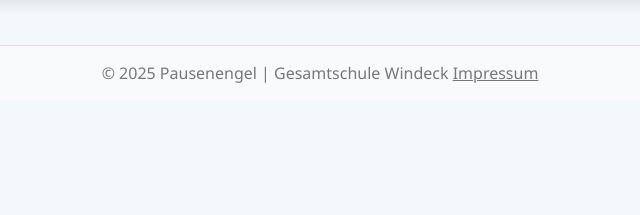
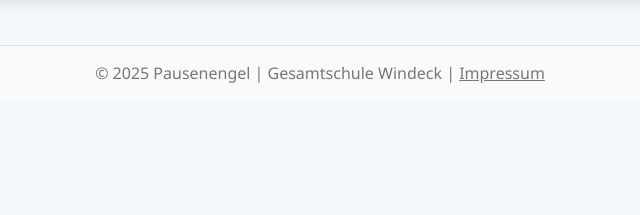
Before and after one commit to ProgamerPCC/Pausenengel-Website, a plain HTML site: page blog.html in a window 1280 px wide. Shown: the part 355-570 px from the top of the page, 320-960 px from the left. Drawn offline with Linux system fonts and the light colour scheme.

Commit message:
Update blog.html

```diff
--- a/blog.html
+++ b/blog.html
@@ -145,7 +145,7 @@
   </main>
 
   <footer>
-    &copy; 2025 Pausenengel | Gesamtschule Windeck
+    &copy; 2025 Pausenengel | Gesamtschule Windeck |
     <a href="https://www.mein.online-impressum.de/pcchosting-de/" style="color: inherit; text-decoration: underline;">Impressum</a>
   </footer>
 
```
